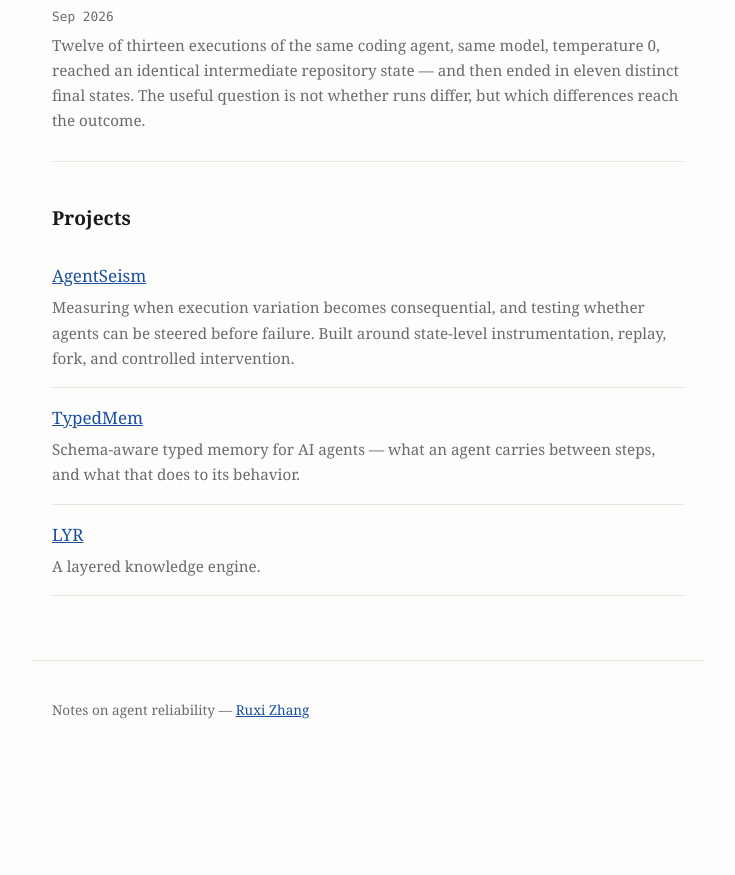
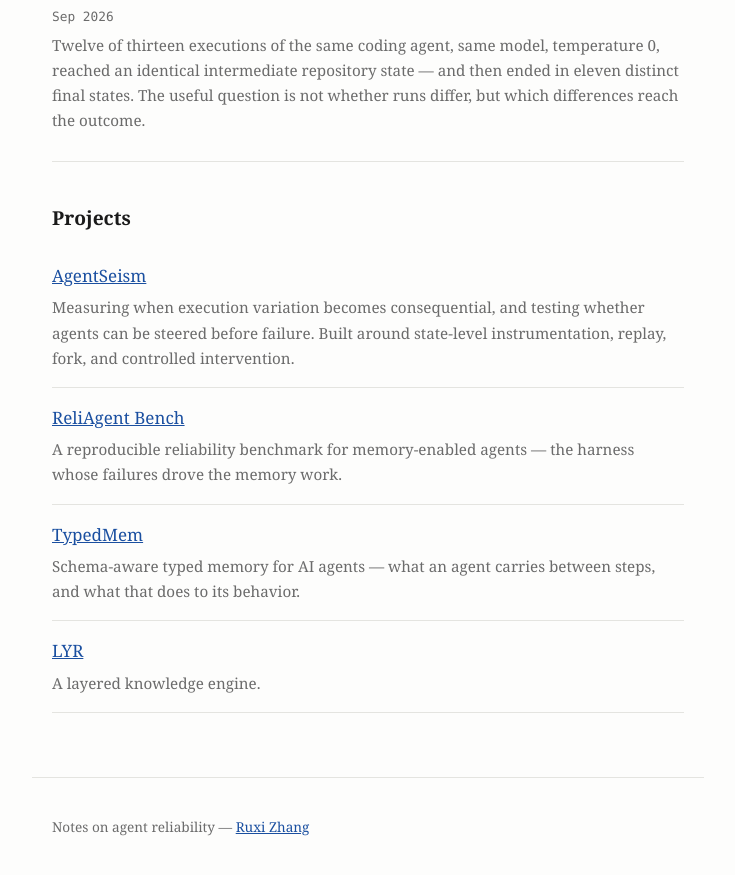
Before and after one commit to lyr-ai/lyr-ai.github.io, a Jekyll site: the page built from index.html, in a window 1280 px wide and 900 px high, scrolled down 1160 px. Shown: the top 875 px of the window, without its empty margins (272-1007 px from the left). Built offline with Jekyll 4.4.1, drawn with Linux system fonts in a browser that asks for light colours; before the commit the page ends 1943 px from its top, so only the background shows below that.

Commit message:
Point ReliAgent Bench at its new home, and list it as a system
The benchmark moved to lyr-ai, so the link in the memory post would have
walked readers to the old organisation. It also earns a place on the front
page and in About: the post's numbers come from it, and until now the only
mention was a link inside one paragraph.

```diff
--- a/index.html
+++ b/index.html
@@ -51,6 +51,13 @@ title: lyr.ai
       </p>
     </li>
     <li>
+      <a href="https://github.com/lyr-ai/reliagent-bench">ReliAgent Bench</a>
+      <p class="dek">
+        A reproducible reliability benchmark for memory-enabled agents — the
+        harness whose failures drove the memory work.
+      </p>
+    </li>
+    <li>
       <a href="https://github.com/lyr-ai/typedmem">TypedMem</a>
       <p class="dek">
         Schema-aware typed memory for AI agents — what an agent carries between
```
Also changed, not shown: _posts/2026-09-11-from-retrieval-to-state.md (+1 -1 lines), about.md (+3 -0 lines).
